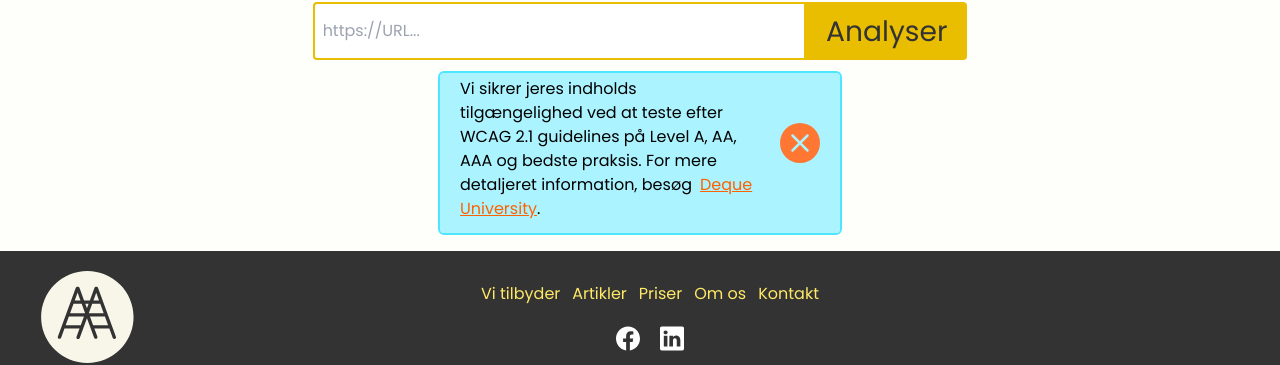
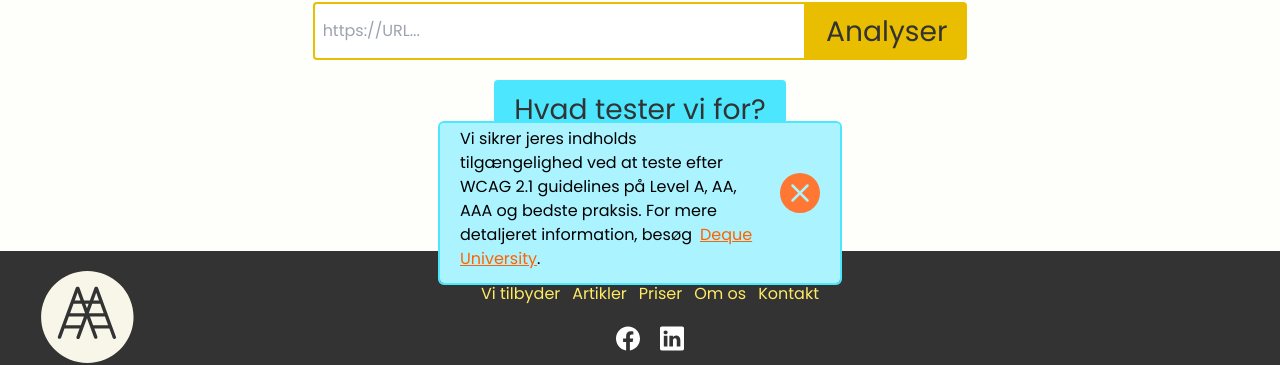
Before and after one commit to nila1010/ct-diversa, a Next.js app: page / in a window 1280 px wide. Both pictures are taken after a click on the button "Hvad tester vi for?". Shown: the part 417-782 px from the top of the page. Built offline with nearby package versions, Linux system fonts and the light colour scheme.

Commit message:
Error code & popOver

```diff
--- a/src/app/not-found.jsx
+++ b/src/app/not-found.jsx
@@ -5,14 +5,14 @@ function NotFound() {
     <section className="bg-state-3 p-10 grid text-center sm:grid-cols-[2fr_1fr] sm:text-left">
       <div className="content-end">
         <h1 className="text-2xl">Siden kunne ikke findes</h1>
-        <p className="text-md max-w-[45ch] mb-10">Opstår, når den ønskede webside eller ressource ikke findes på serveren.</p>
+        <p className="text-md max-w-[45ch] mb-10">Opstår, når den ønskede webside eller ressource ikke findes på serveren. Error code 404</p>
         <div className="relative z-0">
           <Butten variant="primary" path="/">
             Tilbage til forsiden
           </Butten>
         </div>
       </div>
-      <div className="mt-5 place-self-center sm:mt-0 sm:place-self-auto">
+      <div className="mt-5 place-self-center sm:mt-0">
         <Image src="/error_icon.png" alt="Logo der viser fejl" width={320} height={320} />
       </div>
     </section>
--- a/src/app/resultat/error.jsx
+++ b/src/app/resultat/error.jsx
@@ -6,7 +6,7 @@ function Error() {
     <section className="bg-state-3 p-10 grid text-center sm:grid-cols-[2fr_1fr] sm:text-left">
       <div className="content-end">
         <h1 className="text-2xl">Kan ikke hente data</h1>
-        <p className="text-md max-w-[45ch] mb-10">Opstår, når den ønskede webside eller ressource ikke findes på serveren.</p>
+        <p className="text-md max-w-[45ch] mb-10">Opstår, når den ønskede webside eller ressource ikke findes på serveren. Error code 500</p>
         <div className="relative z-0">
           <Butten variant="primary" path="/">
             Tilbage til forsiden
--- a/src/components/Popoverindex.jsx
+++ b/src/components/Popoverindex.jsx
@@ -4,7 +4,7 @@ function Popoverindex() {
       <button popovertarget="pop" className="py-2 px-5 text-lg relative before:rounded before:absolute before:inset-0 before:content-[''] before:bg-state-2 before:scale-x-[0] hover:before:scale-x-[1] before:transition before:duration-500 before:ease-out before:origin-left before:-z-10 after:bg-state-1 after:-z-20 after:content-[''] after:absolute after:inset-0 after:rounded">
         Hvad tester vi for?
       </button>
-      <div popover="manual" id="pop" className="absolute bottom-[-340px] max-w-[400px] bg-state-1-light outline-state-1 outline outline-2 rounded px-5 pb-3">
+      <div popover="manual" id="pop" className="absolute bottom-[-440px] max-w-[400px] bg-state-1-light outline-state-1 outline outline-2 rounded px-5 pb-3">
         <div className="flex place-content-center gap-5 ">
         <p className="text-left">
   Vi sikrer jeres indholds tilgængelighed ved at teste efter WCAG 2.1 guidelines på Level A, AA, AAA og bedste praksis. For mere detaljeret information, besøg
```
